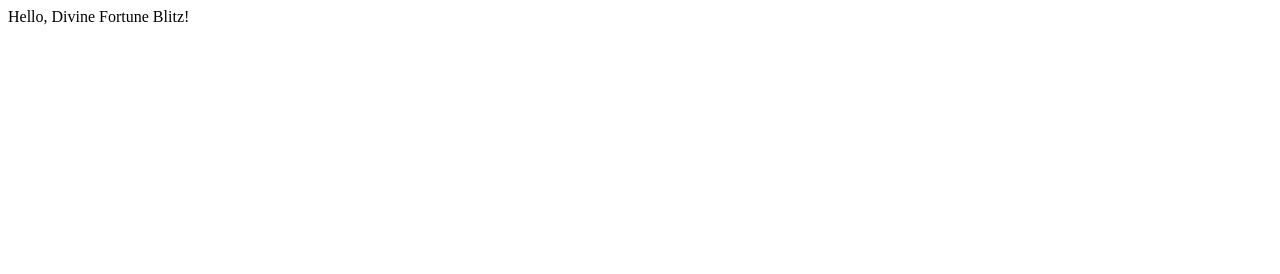
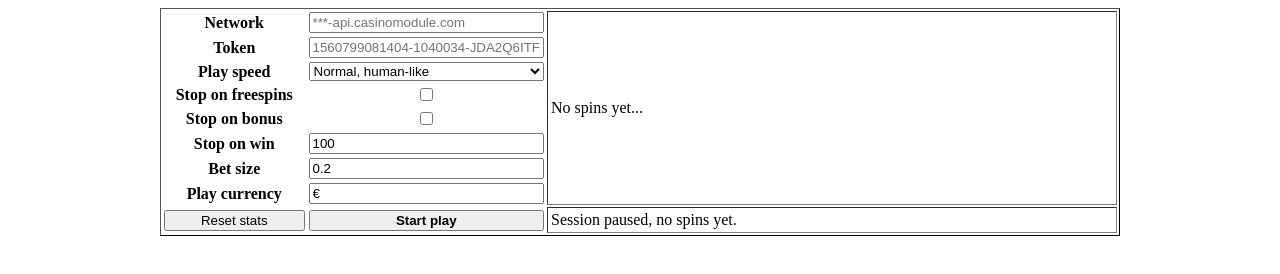
Before and after one commit to netent-blitz/divineFortune, a plain HTML site: page index.html in a window 1280 px wide. Drawn offline with Linux system fonts and the light colour scheme.

Commit message:
Interface structure

```diff
--- a/index.html
+++ b/index.html
@@ -1,32 +1,174 @@
-<html lang="en">
+<!DOCTYPE html>
 <head>
 <meta charset="UTF-8" />
 <link rel="shortcut icon" type="image/x-icon" href="favicon.ico">
 <title>Divine Fortune Blitz Client</title>
 <style>
+    .c {
+      text-align:center;
+    }
 
-  .c {text-align:center;}
+    .w {
+      box-sizing:border-box;
+      width:100%;
+    }
 
+    .b {
+      font-weight:700;
+    }
+
+    .columnName {
+      width:15%;
+    }
+
+    .columnValue {
+      width:25%;
+    }
+
+    #theTable {
+      border:1px outset #000;
+      margin:0 auto;
+      min-width:960px;
+      width:60%;
+    }
+
+    .bordered {
+      border:1px inset grey;
+      padding:3px;
+    }
 </style>
 
 <script>
-
+  let globalState = {};
 </script>
 </head>
 <body>
 
-    Hello, Divine Fortune Blitz!
+<table id="theTable">
+  <tr>
+    <th class="columnName">Network</th>
+    <td class="columnValue"><input type="text" id="network" placeholder="***-api.casinomodule.com" class="w"></td>
+    <td rowspan="8" id="spinsLog" class="bordered">No spins yet...</td>
+  </tr>
+  <tr>
+    <th>Token</th>
+    <td><input type="text" id="token" placeholder="1560799081404-1040034-JDA2Q6ITFYXRJ" class="w"></td>
+  </tr>
+  <tr>
+    <th>Play speed</th>
+    <td>
+      <select id="playSpeed" class="w">
+        <option value="1">Normal, human-like</option>
+        <option value="0.7">A little bit faster</option>
+        <option value="0.3">Really fast</option>
+        <option value="0.01">As fast, as possible</option>
+      </select>
+    </td>
+  </tr>
+  <tr>
+    <th><label for="freespins">Stop on freespins</label></th>
+    <td class="c"><input type="checkbox" id="freespins"></td>
+  </tr>
+  <tr>
+    <th><label for="bonus">Stop on bonus</label></th>
+    <td class="c"><input type="checkbox" id="bonus"></td>
+  </tr>
+  <tr>
+    <th>Stop on win</th>
+    <td><input type="number" id="bigWin" class="w" min="2" max="1000" value="100" step="5"></td>
+  </tr>
+  <tr>
+    <th>Bet size</th>
+    <td><input type="number" id="bet" placeholder="1.20" class="w" min="0.2" max="10000" step="0.2" value="0.2"></td>
+  </tr>
+  <tr>
+    <th>Play currency</th>
+    <td><input type="text" id="currencySymbol" value="€" class="w" ></td>
+  </tr>
+  <tr>
+    <td>
+      <input type="button" id="resetButton" onClick="javascript:resetStats();" value="Reset stats" class="w">
+    </td>
+    <td>
+      <input type="button" id="startButton" onClick="javascript:startStopPlay();" value="Start play" class="w b">
+    </td>
+    <td id="statsPlace" class="bordered">Start play, to see stats</td>
+  </tr>
+</table>
 
 <script>
-function sendGetRequest(url, params, callback){
+
+function resetStats() {
+  globalState['stats'] = {
+    'balance': 0, // Cents won
+    'turnover': 0, // Cents wagered
+    'flatBalance': 0, // units won
+    'spins': 0, // units wagered (100 units per spin)
+    'time': 0, // Total time in ms between spin start and finish, summed up for all spins
+    'realTime': 0, // Total time in ms between session start and stop,
+    'lastStart': false // Time, when session was started
+  };
+}
+resetStats(); // Initialize stats
+
+function renderStats() {
+  let currencySymbol = document.getElementById('currencySymbol').value;
+  let htmlString = "";
+
+  if (globalState['stats']['lastStart'] === false) {
+    htmlString += 'Session paused';
+  } else {
+    htmlString += 'Playing for ' + ((Date.now - globalState['stats']['lastStart']) / 60 / 1000).toFixed(1) + ' minutes';
+  }
+
+  if (globalState['stats']['spins'] > 0) {
+    htmlString += ', balance <b>' + (globalState['stats']['balance'] / 100).toFixed(2) + currencySymbol + '</b> / ' + (globalState['stats']['turnover'] / 100).toFixed(2) + currencySymbol
+    htmlString += ' (' + (globalState['stats']['turnover'] === 0 ? 0 : 100 * globalState['stats']['balance'] / globalState['stats']['turnover']).toFixed(2) + '%)';
+    htmlString += ', played <b>' + globalState['stats']['spins'] + '</b> spins';
+    htmlString += ' (' + (globalState['stats']['spins'] === 0 ? 0 : 100 * globalState['stats']['flatBalance'] / globalState['stats']['spins'] / 100).toFixed(2) + '%)'; // "100 *" for converting share to percetns, "/ 100" because each spin makes 100 units turnover.
+  } else {
+    htmlString += ', no spins yet.'
+  }
+
+  if (globalState['stats']['realTime'] > 0) {
+    htmlString += ', speed <b>' + (1000 * 60 * 60 * globalState['stats']['spins'] / globalState['stats']['realTime']).toFixed(0) + '</b> spins / hour';
+  }
+  if (globalState['stats']['time'] > 0) {
+    htmlString += ', maximum speed is ' + (1000 * 60 * 60 * globalState['stats']['spins'] / globalState['stats']['time']).toFixed(0) + ' spins / hour';
+  }
+
+  document.getElementById('statsPlace').innerHTML = htmlString;
+
+}
+renderStats(); // Initial render
+
+function startStopPlay() {
+  let startStopButton = document.getElementById('startButton');
+  if (globalState['playing'] === true) { // We should stop play
+
+    globalState['playing'] = false;
+    startStopButton.value = "Start play";
+
+    globalState['stats']['realTime'] += Date.now() - globalState['stats']['lastStart'];
+    globalState['stats']['lastStart'] = false;
+
+  } else { // We should start play
+    globalState['playing'] = true;
+    startStopButton.value = "Stop play";
+
+    globalState['stats']['lastStart'] = Date.now();
+
+  }
+}
+
+function sendGetRequest(url, params, callback) {
   let xhr = new XMLHttpRequest();
   let urlParams = new URLSearchParams(params);
   xhr.open('get', url + '?' + urlParams.toString());
-  xhr.onload = function(){
-    if (this.status !== 200){
+  xhr.onload = function () {
+    if (this.status !== 200) {
       return callback(this.status + ': ' + this.responseText);
-    }
-    else {
+    } else {
       return callback(null, this.responseText);
     }
   };
```
